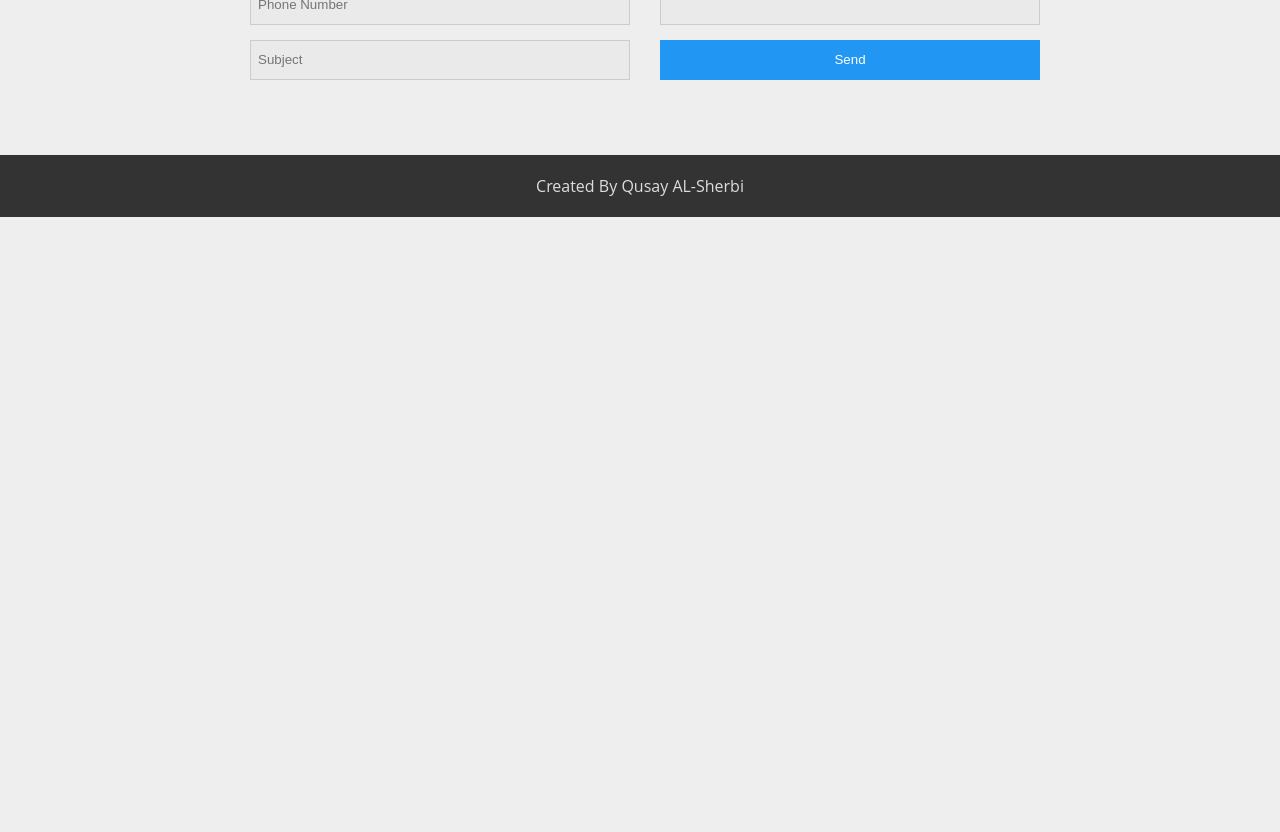
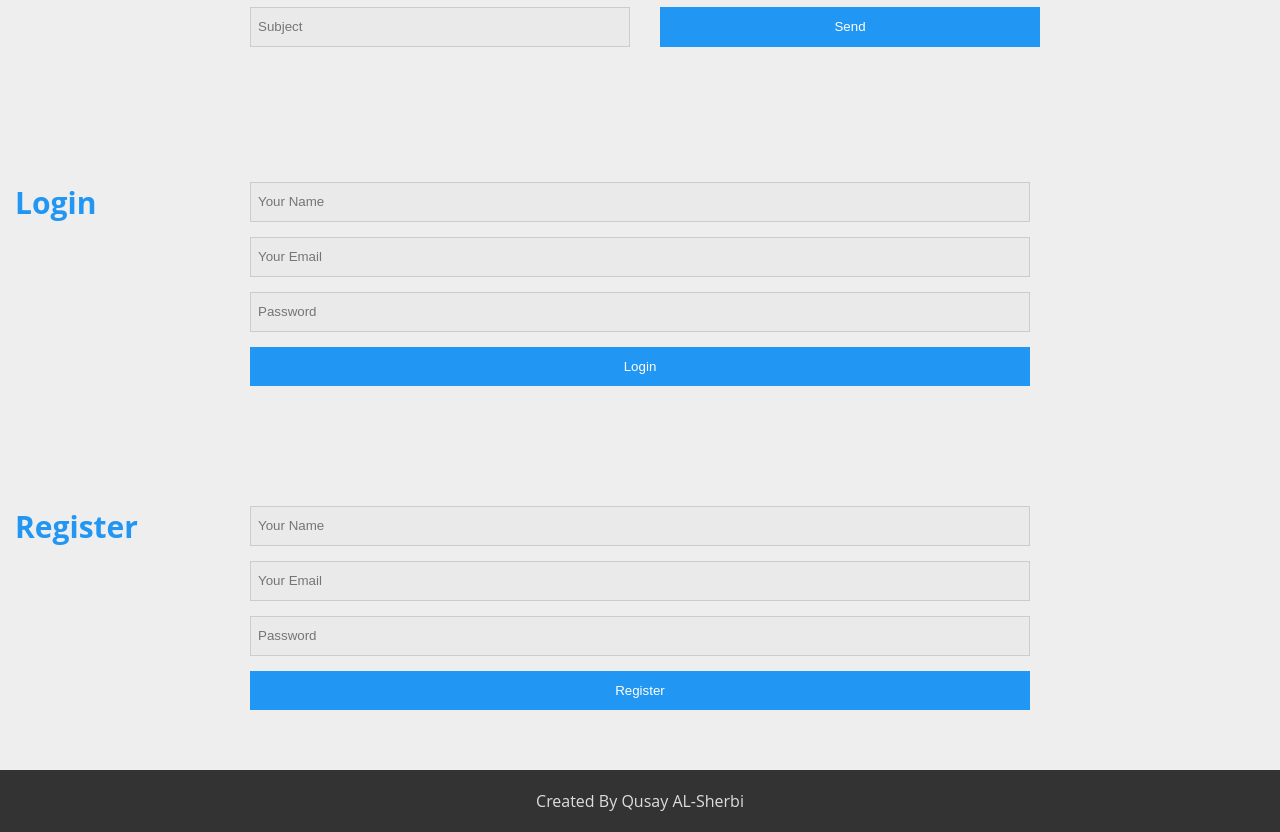
Before and after one commit to QusayAL-Sherbi/imenu-frontend, a React (Create React App) app: page / in a window 1280 px wide. Shown: the part 2760-3592 px from the top of the page. Before the commit the page ends 2977 px from the top, so only its background shows below. Built offline with nearby package versions, Linux system fonts and the light colour scheme.

Commit message:
Build Login/Register Forms

```diff
--- a/src/App.js
+++ b/src/App.js
@@ -4,6 +4,8 @@ import Features from "./components/landing-page/Features";
 import Works from "./components/landing-page/Works";
 import Testimonials from "./components/landing-page/Testionials";
 import Contact from "./components/landing-page/Contact";
+import LoginForm from "./components/LoginForm";
+import RegisterForm from "./components/RegisterForm";
 import Footer from "./components/landing-page/Footer";
 
 const App = () => {
@@ -15,6 +17,8 @@ const App = () => {
       <Works />
       <Testimonials />
       <Contact />
+      <LoginForm />
+      <RegisterForm />
       <Footer />
     </>
   )
--- /dev/null
+++ b/src/components/LoginForm.jsx
@@ -0,0 +1,26 @@
+
+
+const LoginForm = () => {
+  return (
+    <div className="contact-us">
+      <div className="container">
+        <h2>Login</h2>
+      </div>
+      <form>
+        <div className="left">
+          <input type="text" name="username" id="" placeholder="Your Name" />
+          <input type="email" name="email" id="" placeholder="Your Email" />
+          <input
+            type="password"
+            name="passwrod"
+            id=""
+            placeholder="Password"
+          />
+          <button className="btn">Login</button>
+        </div>
+      </form>
+    </div>
+  )
+}
+
+export default LoginForm;
--- /dev/null
+++ b/src/components/RegisterForm.jsx
@@ -0,0 +1,26 @@
+
+
+const RegisterForm = () => {
+  return (
+    <div className="contact-us">
+      <div className="container">
+        <h2>Register</h2>
+      </div>
+      <form>
+        <div className="left">
+          <input type="text" name="username" id="" placeholder="Your Name" />
+          <input type="email" name="email" id="" placeholder="Your Email" />
+          <input
+            type="password"
+            name="password"
+            id=""
+            placeholder="Password"
+          />
+          <button className="btn">Register</button>
+        </div>
+      </form>
+    </div>
+  )
+}
+
+export default RegisterForm;
--- a/src/components/landing-page/Contact.jsx
+++ b/src/components/landing-page/Contact.jsx
@@ -2,8 +2,10 @@ const Contact = () => {
   return (
     <section className="contact-us">
       <div className="overlay"></div>
-      <div className="container"></div>
-      <h2>Contact US</h2>
+      <div className="container">
+        <h2>Contact US</h2>
+      </div>
+
       <form>
         <div className="left">
           <input type="text" name="username" id="" placeholder="Your Name" />
--- a/src/main.css
+++ b/src/main.css
@@ -963,7 +963,8 @@ body {
   outline: 1px solid var(--main-color);
 }
 
-.contact-us form input[type="submit"] {
+.contact-us form input[type="submit"],
+.btn {
   width: 100%;
   padding: 10px;
   border-color: transparent;
```
